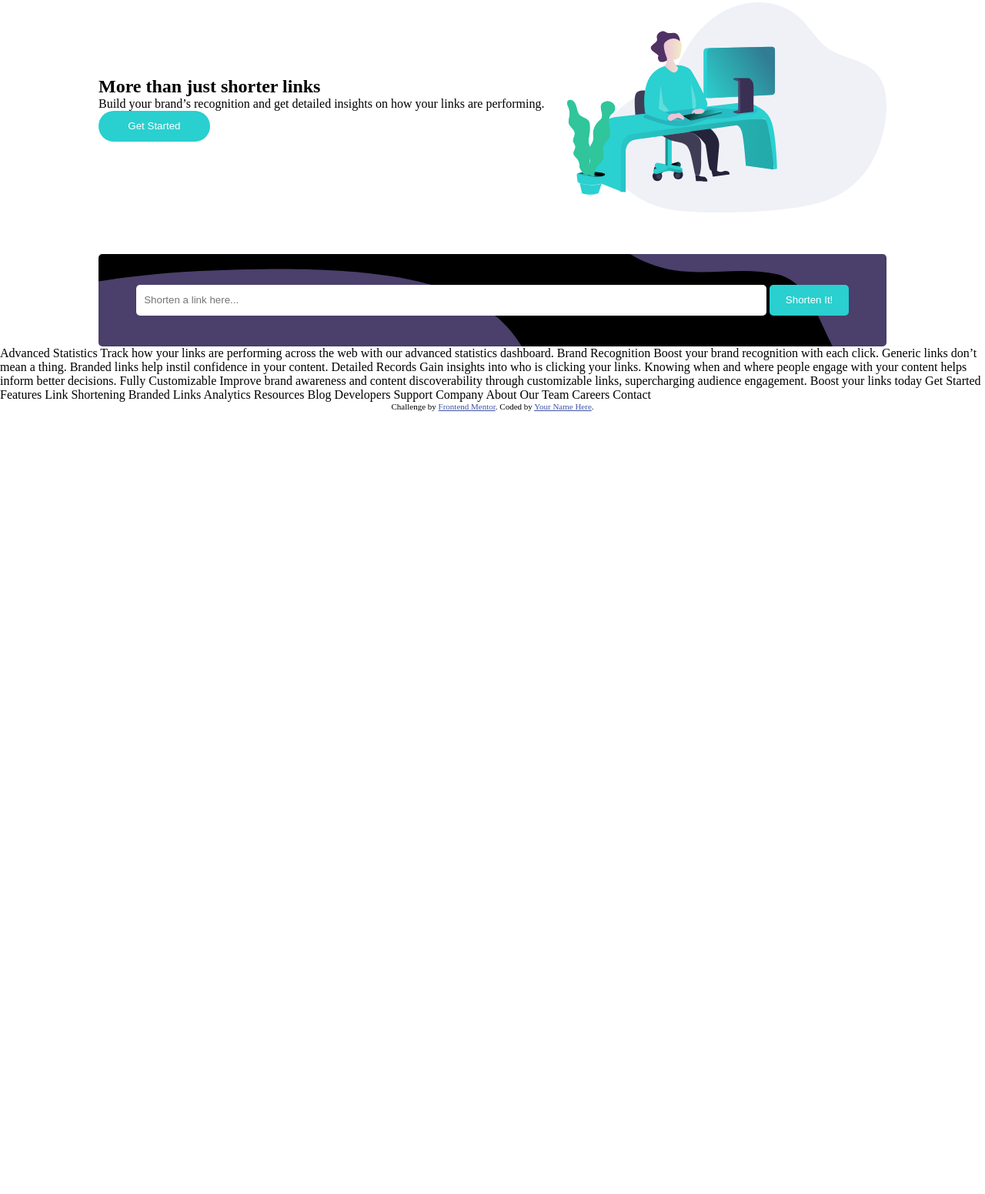
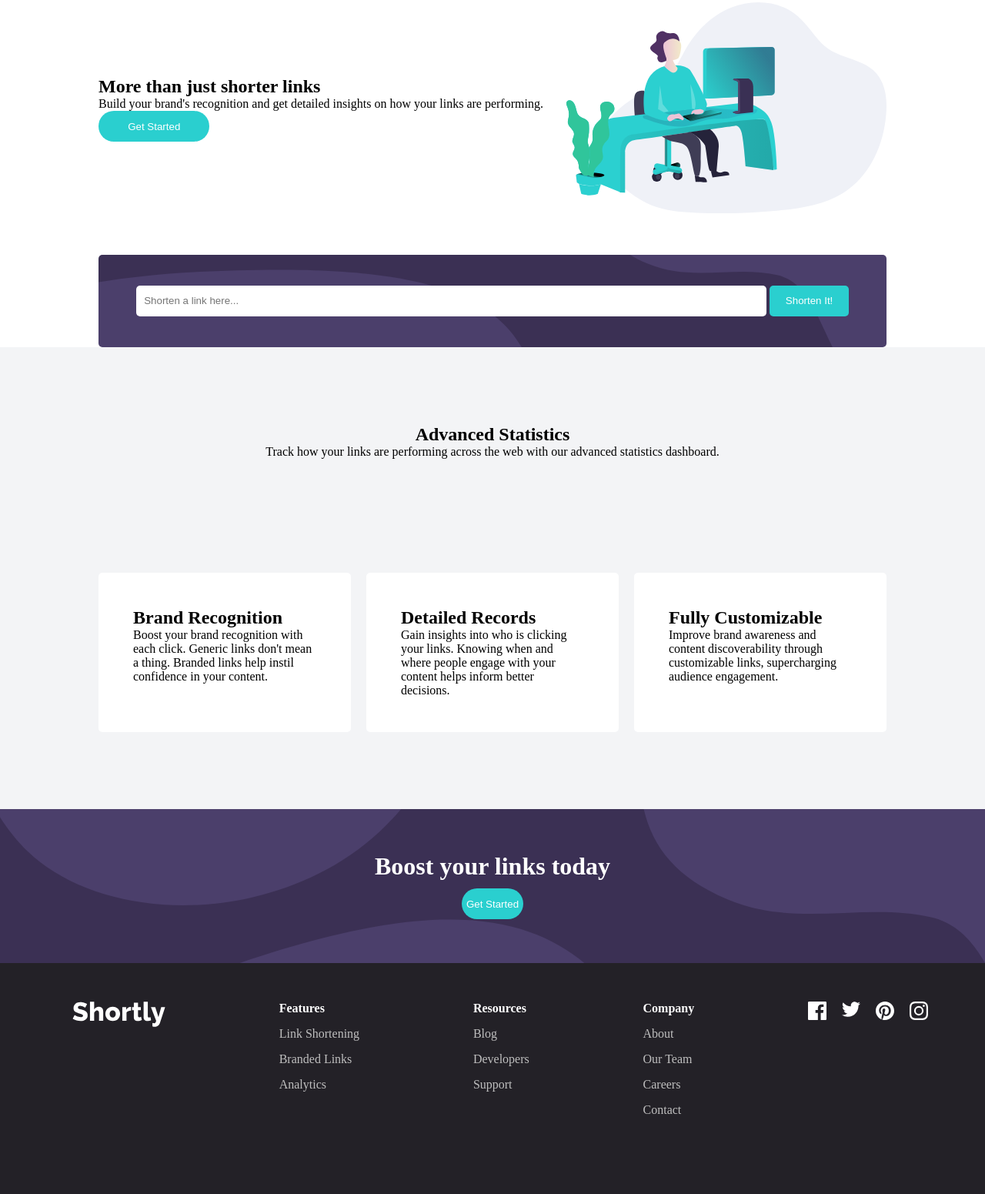
Before and after one commit to Captressketh001/url_shortner, a plain HTML site: page index.html in a window 1280 px wide. Shown: the part 97-1648 px from the top of the page at 77% size. Before the commit the page ends 800 px from the top, so only its background shows below. Drawn offline with Linux system fonts and the light colour scheme.

Commit message:
Continued link performance,shorten and footer

```diff
--- a/index.html
+++ b/index.html
@@ -1,8 +1,10 @@
 <!DOCTYPE html>
 <html lang="en">
+
 <head>
   <meta charset="UTF-8">
-  <meta name="viewport" content="width=device-width, initial-scale=1.0"> <!-- displays site properly based on user's device -->
+  <meta name="viewport" content="width=device-width, initial-scale=1.0">
+  <!-- displays site properly based on user's device -->
 
   <link rel="icon" type="image/png" sizes="32x32" href="./images/favicon-32x32.png">
   <link rel="stylesheet" href="style.css">
@@ -10,11 +12,8 @@
   <title>Frontend Mentor | Shortly URL shortening API Challenge</title>
 
   <!-- Feel free to remove these styles or customise in your own stylesheet 👍 -->
-  <style>
-    .attribution { font-size: 11px; text-align: center; }
-    .attribution a { color: hsl(228, 45%, 44%); }
-  </style>
 </head>
+
 <body>
   <nav>
     <ul class="nav-items">
@@ -33,70 +32,91 @@
     <section class="features">
       <div>
         <h1>More than just shorter links</h1>
-            <p>Build your brand’s recognition and get detailed insights
+        <p>Build your brand's recognition and get detailed insights
           on how your links are performing.
         </p>
         <button type="submit">Get Started</button>
       </div>
       <div class="intro-img">
-            <img src="images/illustration-working.svg" alt=""></div>
+        <img src="images/illustration-working.svg" alt="">
+      </div>
     </section>
     <section class="shorten">
       <input type="url" name="" id="" placeholder="Shorten a link here...">
       <input type="submit" value="Shorten It!">
     </section>
+    <div class="link_performance">
+      <div>
+        <div class="feature-header">
+          <h2>Advanced Statistics</h2>
+          <p>Track how your links are performing across the web with our
+            advanced statistics dashboard.</p>
+        </div>
+        <div class="feature-body">
+          <div class="feature-items">
+            <!-- <img src="images/icon-brand-recognition.svg" alt=""> -->
+            <h2>Brand Recognition</h2>
+            <p>Boost your brand recognition with each click. Generic links don't
+              mean a thing. Branded links help instil confidence in your content.</p>
+          </div>
+          <div class="feature-items">
+            <!-- <img src="images/icon-detailed-records.svg" alt=""> -->
+            <h2>Detailed Records</h2>
+            <p>Gain insights into who is clicking your links. Knowing when and where
+              people engage with your content helps inform better decisions.</p>
+          </div>
+          <div class="feature-items">
+            <!-- <img src="images/icon-fully-customizable.svg" alt=""> -->
+            <h2>Fully Customizable</h2>
+            <p>Improve brand awareness and content discoverability through customizable
+              links, supercharging audience engagement.</p>
+          </div>
+        </div>
+      </div>
+    </div>
+    <div class="call-to-action">
+      <h1>Boost your links today</h1>
+      <button>Get Started</button>
+    </div>
   </main>
-
-
-
-  Advanced Statistics
-
-  Track how your links are performing across the web with our
-  advanced statistics dashboard.
-
-  Brand Recognition
-
-  Boost your brand recognition with each click. Generic links don’t
-  mean a thing. Branded links help instil confidence in your content.
-
-  Detailed Records
-
-  Gain insights into who is clicking your links. Knowing when and where
-  people engage with your content helps inform better decisions.
-
-  Fully Customizable
-
-  Improve brand awareness and content discoverability through customizable
-  links, supercharging audience engagement.
-
-  Boost your links today
-
-  Get Started
-
-  Features
-
-  Link Shortening
-  Branded Links
-  Analytics
-
-  Resources
-
-  Blog
-  Developers
-  Support
-
-  Company
-
-  About
-  Our Team
-  Careers
-  Contact
-
-  <div class="attribution">
-    Challenge by <a href="https://www.frontendmentor.io?ref=challenge" target="_blank">Frontend Mentor</a>.
-    Coded by <a href="#">Your Name Here</a>.
-  </div>
+  <footer>
+    <ul class="footer-logo">
+      <li><img src="./images/logo_white.svg" alt=""></li>
+    </ul>
+    <ul class="footer-items">
+      <li>
+        <h4>Features</h4>
+      </li>
+      <li><a href="#">Link Shortening</a></li>
+      <li><a href="#">Branded Links</a></li>
+      <li><a href="#">Analytics</a></li>
+    </ul>
+    <ul class="footer-items">
+      <li>
+        <h4>Resources</h4>
+      </li>
+      <li><a href="#">Blog</a></li>
+      <li><a href="#">Developers</a></li>
+      <li><a href="#">Support</a></li>
+    </ul>
+    <ul class="footer-items">
+      <li>
+        <h4>Company</h4>
+      </li>
+      <li><a href="#">About</a></li>
+      <li><a href="#">Our Team</a></li>
+      <li><a href="#">Careers</a></li>
+      <li><a href="#">Contact</a></li>
+    </ul>
+    <ul class="social-icon">
+      <li><img src="./images/icon-facebook.svg" alt=""></li>
+      <li><img src="./images/icon-twitter.svg" alt=""></li>
+      <li><img src="./images/icon-pinterest.svg" alt=""></li>
+      <li><img src="./images/icon-instagram.svg" alt=""></li>
+    </ul>
+  </footer>
   <script src="jquery.min.js"></script>
   <script src="main.js"></script>
 </body>
+
 </html>
--- a/style.css
+++ b/style.css
@@ -100,7 +100,7 @@ ul{
     height: auto;
     background: url(./images/bg-shorten-desktop.svg);
     background-position: 8% 20%;
-    background-color: black;
+    background-color: hsl(257, 27%, 26%);
     text-align: center;
     padding: 40px 0px;
 }
@@ -135,3 +135,124 @@ ul{
         margin-top: 10%;
     }
 }
+.link_performance{
+    background: hsl(220, 16%, 96%);
+    min-height: 600px;
+    display: flex;
+    justify-content: center;
+    align-items: center;
+
+}
+.link_performance > div{
+    width: 80%;
+    min-height: 400px;
+    display: flex;
+    flex-direction: column;
+    justify-content: space-between;
+}
+.feature-items{
+    padding: 45px;
+    background: #fff;
+    border-radius: 5px;
+}
+.feature-items img{
+    position: absolute;
+    top: -85px;
+    left: -25px;
+    padding: 10px;
+    border-radius: 34px;
+    background: hsl(257, 27%, 26%)
+}
+.feature-body{
+    display: grid;
+    grid-template-columns: 1fr 1fr 1fr;
+    grid-gap: 20px;
+    height: auto;
+    /* padding: 30px; */
+}
+/* .feature-header p{
+    width: 47%;
+} */
+.feature-header{
+    text-align: center;
+}
+@media screen and (max-width:768px){
+    .feature-items{
+        text-align: center;
+    }
+    .feature-body{
+        grid-template-columns: 1fr;
+        height: auto;
+    }
+    .features > div{
+        text-align: center;
+    }
+    /* .feature-items{
+        padding: 0;
+    } */
+    .feature-header p{
+        width: auto;
+    }
+}
+.call-to-action{
+    width: 100%;
+    display: flex;
+    flex-direction: column;
+    justify-content: center;
+    text-align: center;
+    min-height: 200px;
+    background: url(./images/bg-boost-desktop.svg) hsl(257, 27%, 26%);
+}
+@media screen and (max-width:767px) {
+    .call-to-action{
+        background: url(./images/bg-boost-mobile.svg) hsl(257, 27%, 26%);
+        height: auto;
+    }
+}
+.call-to-action h1{
+    color: #fff;
+    margin-bottom: 10px;
+}
+.call-to-action button{
+    background-color: hsl(180, 66%, 49%);
+    color: #fff;
+    width: auto;
+    height: 40px;
+    border-radius: 20px;
+    border-style: none;
+}
+footer{
+    background: hsl(260, 8%, 14%);
+    color: #fff;
+    display: flex;
+    min-height: 300px;
+    /* align-items: center; */
+    /* justify-content: space-around; */
+    /* flex-wrap: wrap; */
+    padding-top: 50px;
+
+}
+
+footer .footer-items li {
+    padding-bottom: 15px;
+}
+footer .footer-items li a{
+    color: hsl(0, 0%, 75%);
+    text-decoration: none;
+}
+footer .social-icon{
+    display: flex;
+}
+footer .social-icon li{
+    padding-right: 20px;
+}
+@media screen and (max-width: 767px){
+    footer{
+        flex-direction: column;
+        justify-content: space-between;
+        text-align: center;
+    }
+    footer ul{
+        padding-bottom: 20px;
+    }
+}
```
Also changed, not shown: images/logo_white.svg (added). Lines whose indentation alone changed are shown as unchanged.
